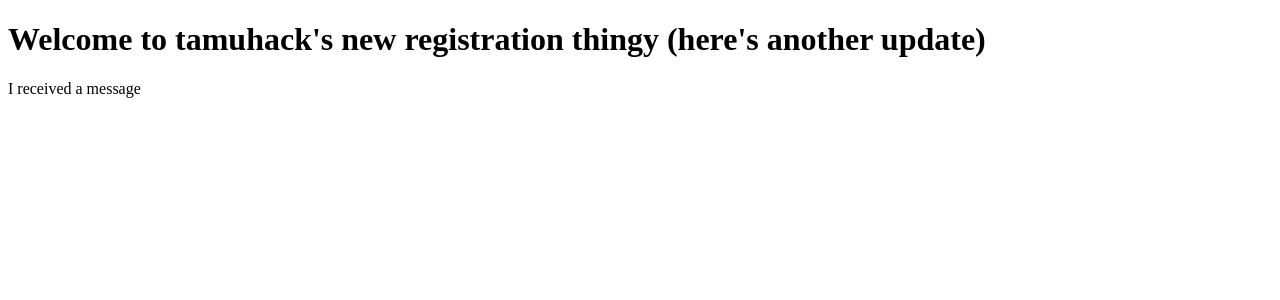
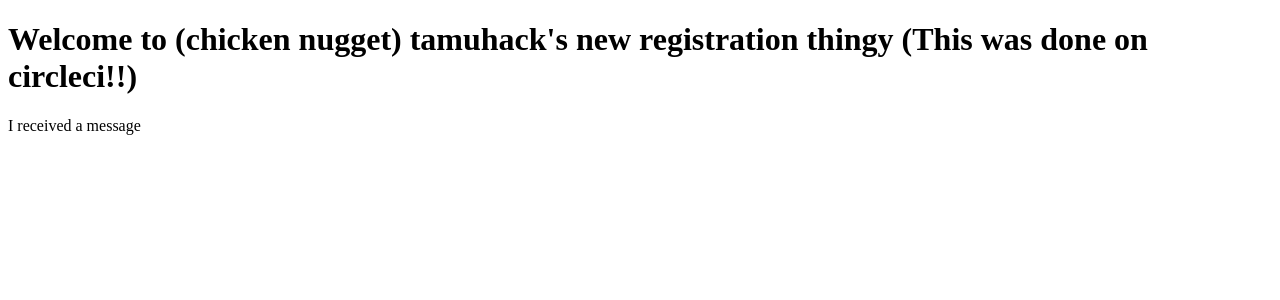
Before and after one commit to tamuhack-org/quack, a React app in the folder frontend/: page / in a window 1280 px wide. Shown: the top 300 px of the page. Built offline with nearby package versions, Linux system fonts and the light colour scheme; no server answers; the HTML template or start-up script is replaced by a standard one.

Commit message:
Adding a production build in circleci. (#4)
* let's see

* builds are working.

* another small edit

```diff
--- a/frontend/src/App.jsx
+++ b/frontend/src/App.jsx
@@ -23,7 +23,7 @@
     return (
         <div className="App">
           <header className="App-header">
-            <h1 className="App-title">Welcome to tamuhack's new registration thingy (here's another update)</h1>
+            <h1 className="App-title">Welcome to (chicken nugget) tamuhack's new registration thingy (This was done on circleci!!)</h1>
           </header>
           <p className="App-intro">{this.state.response}</p>
         </div>
```
Also changed, not shown: 1 other file (tests, documents, lock files or other folders).
